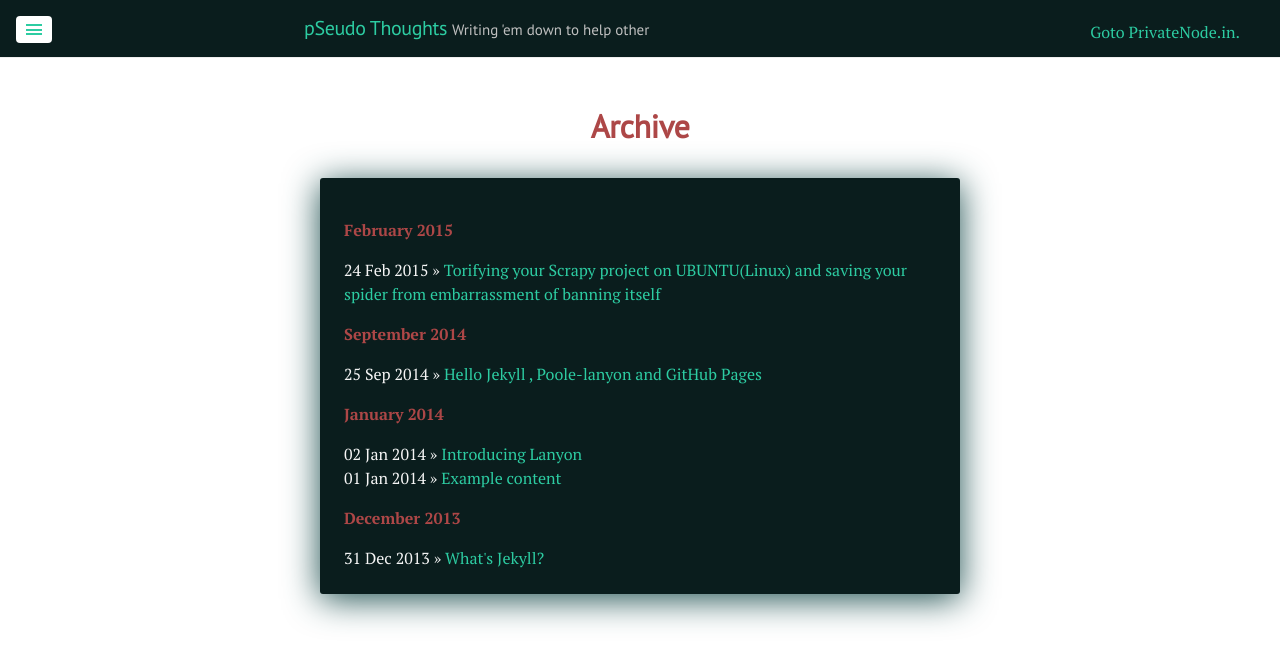
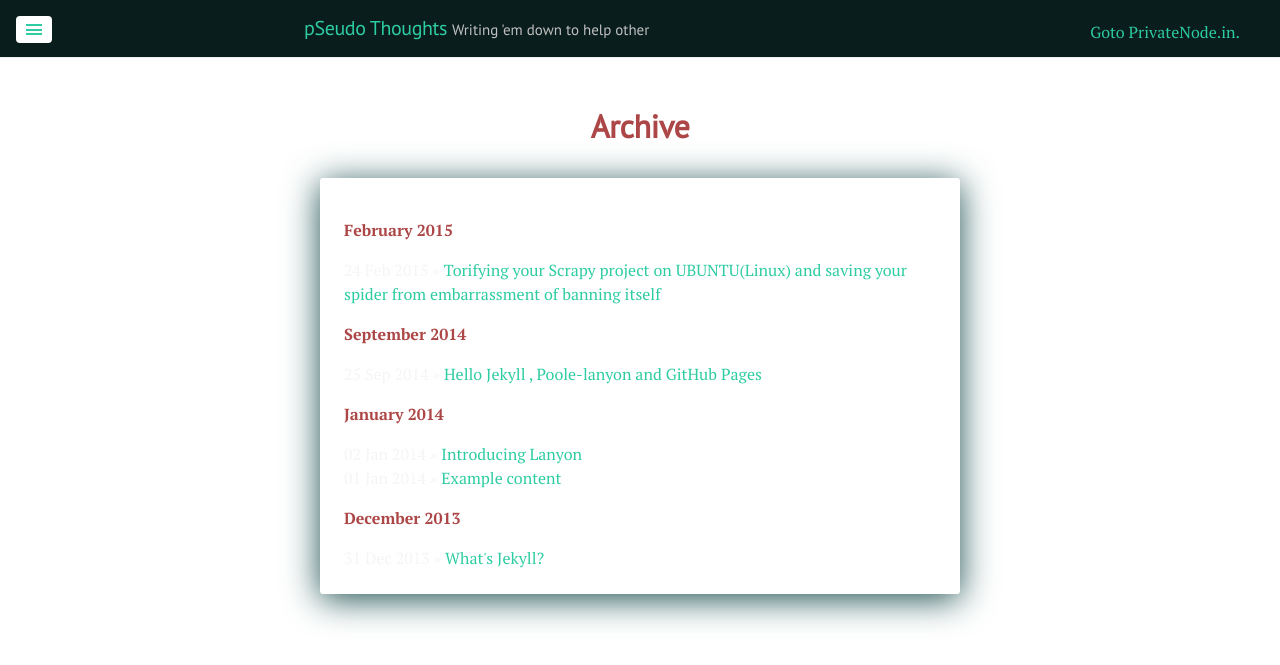
Before and after one commit to DharmeshPandav/dharmeshpandav.github.io, a Jekyll site: the page built from archive.md, in a window 1280 px wide. Shown: the top 665 px of the page. Built offline with Jekyll 4.4.1, drawn with Linux system fonts in a browser that asks for light colours; nearby versions of some CDN libraries; Markdown is read by kramdown in place of the engine named in the settings.

Commit message:
changing theme

```diff
--- a/archive.md
+++ b/archive.md
@@ -3,7 +3,7 @@ layout: page
 title: Archive
 ---
 
-<ul class="related-posts card">
+<ul class="related-posts card card-background-none">
 
 {% for post in site.posts %}
 
```
